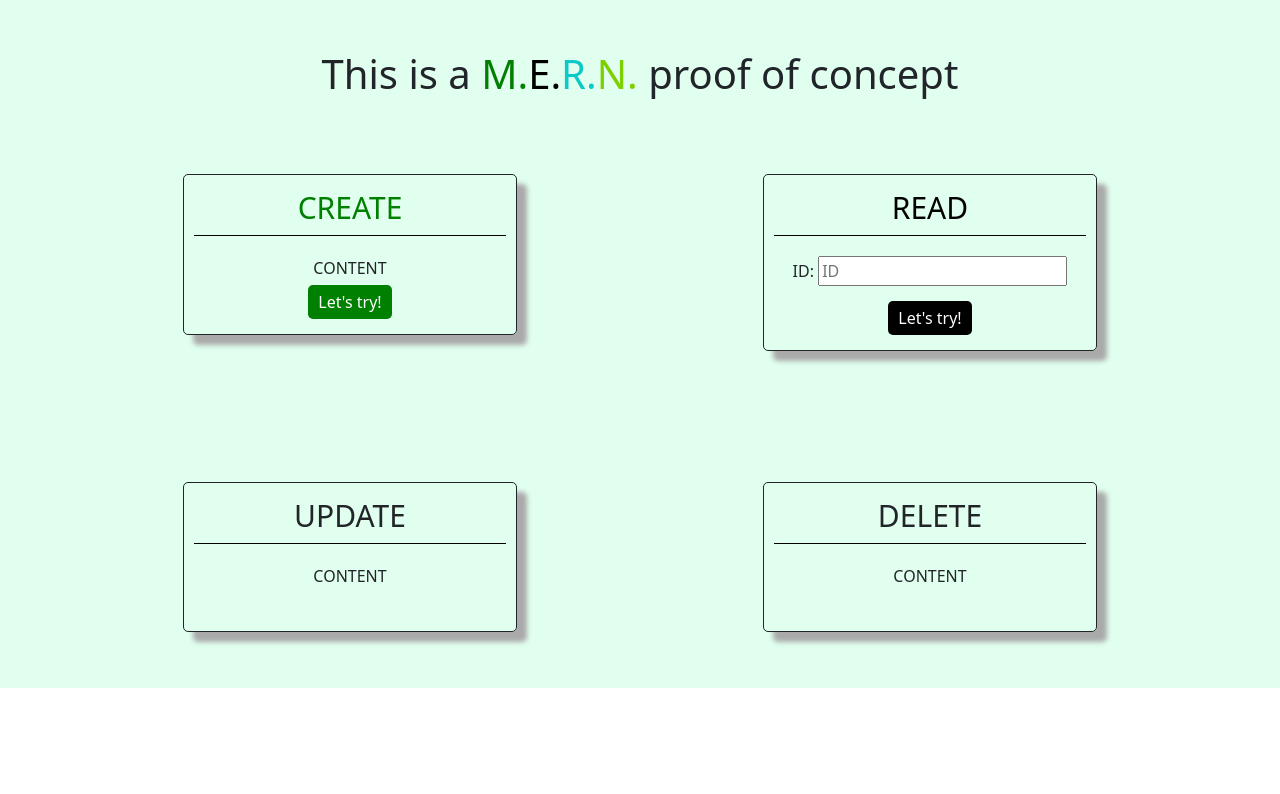
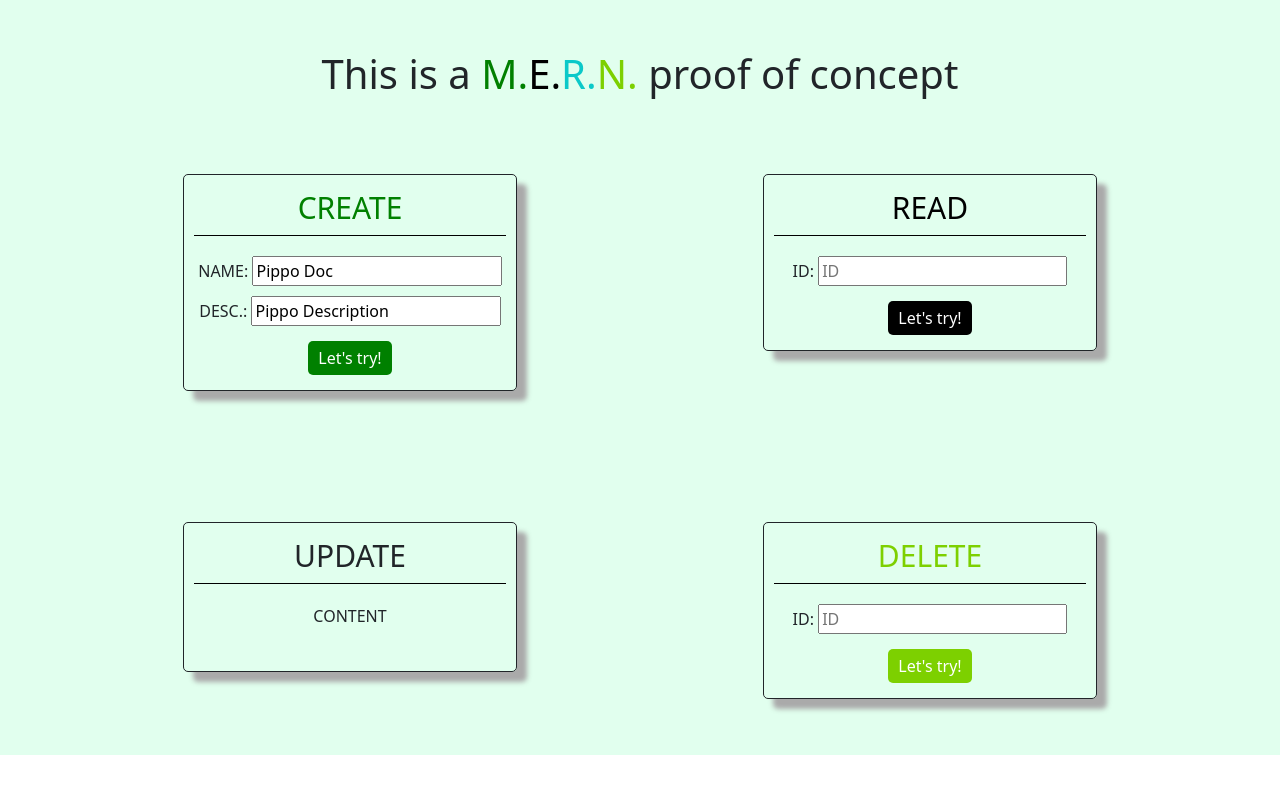
Before and after one commit to DoctorVella/ReactAppDeploy, a React (Create React App) app in the folder react-app-deploy/: page /ReactAppDeploy/home in a window 1280 px wide. Shown: the top 794 px of the page. Built offline with nearby package versions, Linux system fonts and the light colour scheme.

Commit message:
More improvements

```diff
--- a/react-app-deploy/src/components/CreateCard/CreateCard.js
+++ b/react-app-deploy/src/components/CreateCard/CreateCard.js
@@ -1,13 +1,20 @@
-import React, { useState, useContext } from 'react';
+import React, { useContext } from 'react';
 import { AppContext } from '../../contexts/AppContext';
 import Swal from "sweetalert2";
 import Card from '../Card/Card';
 import './CreateCard.css';
+import { ErrorMessage, Field, Form, Formik } from 'formik';
+import * as Yup from "yup";
 
 const CreateCard = ({ setDefaultId }) => {
     const { axiosInstance, setLoading } = useContext(AppContext);
 
-    const handleSubmit = async () => {
+    let initValues = {
+        name: "Pippo Doc",
+        description: "Pippo Description"
+    }
+
+    const handleSubmit = async (values) => {
         try {
             setLoading(true)
             const res = await axiosInstance({
@@ -17,13 +24,7 @@ const CreateCard = ({ setDefaultId }) => {
                     db: 'sample_analytics',
                     collection: 'accounts'
                 },
-                data: {
-                    "account_id": 10,
-                    "limit": 10,
-                    "products": [
-                        "string"
-                    ]
-                }
+                data: values
             })
             setLoading(false)
             setDefaultId(res?.data?.id)
@@ -34,6 +35,7 @@ const CreateCard = ({ setDefaultId }) => {
             })
         } catch (e) {
             console.error(e);
+            setLoading(false);
             Swal.fire({
                 icon: 'error',
                 title: 'Client call error'
@@ -42,8 +44,43 @@ const CreateCard = ({ setDefaultId }) => {
     }
 
     return <Card title="CREATE" titleCss="mongodbColor">
-        <div>CONTENT</div>
-        <button className='Button' style={{ backgroundColor: 'green' }} onClick={handleSubmit}>Let's try!</button>
+        <Formik
+            enableReinitialize
+            initialValues={initValues}
+            validationSchema={Yup.object({
+                name: Yup.string().required("Name required!"),
+                description: Yup.string().required("Description required!")
+            })}
+              onSubmit={(values, { setSubmitting, resetForm }) => {
+                handleSubmit(values);
+                resetForm(initValues)
+                setSubmitting(false);
+              }}
+        >
+            <Form>
+                <div>
+                    <span>NAME: </span>
+                    <Field
+                        type="text"
+                        name="name"
+                        className="Field"
+                        placeholder="Name"
+                    />
+                    <ErrorMessage render={msg => <div style={{ color: "red" }}>{msg}</div>} name="name" />
+                </div>
+                <div>
+                    <span>DESC.: </span>
+                    <Field
+                        type="text"
+                        name="description"
+                        className="Field"
+                        placeholder="Description"
+                    />
+                    <ErrorMessage render={msg => <div style={{ color: "red" }}>{msg}</div>} name="description" />
+                </div>
+                <button className='Button bgMongodbColor' type="submit">Let's try!</button>
+            </Form>
+        </Formik>
     </Card>
 }
 
--- /dev/null
+++ b/react-app-deploy/src/components/DeleteCard/DeleteCard.js
@@ -0,0 +1,79 @@
+import React, { useContext } from 'react';
+import { AppContext } from '../../contexts/AppContext';
+import Card from '../Card/Card';
+import Swal from "sweetalert2";
+import { ErrorMessage, Field, Form, Formik } from "formik";
+import * as Yup from "yup";
+import './DeleteCard.css';
+
+const DeleteCard = ({defaultId,setDefaultId}) => {
+    const { axiosInstance, setLoading } = useContext(AppContext);
+
+    let initValues = {
+        id: defaultId
+    }
+
+    const handleSubmit = async (values) => {
+        try {
+            setLoading(true)
+            const res = await axiosInstance({
+                method: 'DELETE',
+                url: '/delete/' + values.id,
+                params: {
+                    db: 'sample_analytics',
+                    collection: 'accounts'
+                }
+            })
+            setLoading(false)
+            setDefaultId("")
+            Swal.fire({
+                icon: 'success',
+                title: 'Item deleted',
+                text: "Deletion result: " + JSON.stringify(res?.data)
+            })
+        } catch (e) {
+            console.error(e);
+            setLoading(false);
+            Swal.fire({
+                icon: 'error',
+                title: 'Client call error'
+            })
+        }
+    }
+
+    return <Card title="DELETE" titleCss="nodeColor">
+    <Formik
+      enableReinitialize
+      initialValues={initValues}
+      validationSchema={Yup.object({
+        id: Yup.string().required("ID required!")
+      })}
+      onSubmit={(values, { setSubmitting, resetForm }) => {
+        handleSubmit(values);
+        resetForm(initValues)
+        setSubmitting(false);
+      }}
+    >
+      <Form>
+        <div>
+          <span>ID: </span>
+          <Field
+            type="text"
+            name="id"
+            className="Field"
+            placeholder="ID"
+          />
+          <ErrorMessage render={msg => <div style={{ color: "red" }}>{msg}</div>} name="id" />
+        </div>
+        <button className='Button bgNodeColor' type="submit">Let's try!</button>
+      </Form>
+    </Formik>
+  </Card>
+
+}
+
+DeleteCard.propTypes = {};
+
+DeleteCard.defaultProps = {};
+
+export default DeleteCard;
--- a/react-app-deploy/src/components/HomePage/HomePage.css
+++ b/react-app-deploy/src/components/HomePage/HomePage.css
@@ -5,6 +5,11 @@
 
 .h1{
     padding-top: 50px;
+}
+
+.Field{
+    min-width: 80%;
+    margin-bottom: 10px;
 }
 
 .Button{
@@ -19,14 +24,30 @@
     color:green;
 }
 
+.bgMongodbColor{
+    background-color: green;
+}
+
 .nodeColor{
     color:rgb(125, 208, 0);
+}
+
+.bgNodeColor{
+    background-color: rgb(125, 208, 0);
 }
 
 .expressColor{
     color:black;
 }
 
+.bgExpressColor{
+    background-color: black;
+}
+
 .reactColor{
     color:rgb(11, 201, 201);
 }
+
+.bgReactColor{
+    background-color: rgb(11, 201, 201);
+}
--- a/react-app-deploy/src/components/HomePage/HomePage.js
+++ b/react-app-deploy/src/components/HomePage/HomePage.js
@@ -3,6 +3,7 @@ import Card from '../Card/Card';
 import './HomePage.css';
 import ReadCard from '../ReadCard/ReadCard';
 import CreateCard from '../CreateCard/CreateCard';
+import DeleteCard from '../DeleteCard/DeleteCard';
 
 const HomePage = () => {
   const [defaultId, setDefaultId] = useState();
@@ -21,7 +22,7 @@ const HomePage = () => {
         <CreateCard setDefaultId={setDefaultId} />
       </div>
       <div className='col-md-6'>
-        <ReadCard defaultId={defaultId}/>
+        <ReadCard defaultId={defaultId} />
       </div>
     </div>
     <div className='row m-5'>
@@ -31,9 +32,7 @@ const HomePage = () => {
         </Card>
       </div>
       <div className='col-md-6'>
-        <Card title="DELETE">
-          <div>CONTENT</div>
-        </Card>
+        <DeleteCard defaultId={defaultId} setDefaultId={setDefaultId} />
       </div>
     </div>
   </div>
--- a/react-app-deploy/src/components/ReadCard/ReadCard.js
+++ b/react-app-deploy/src/components/ReadCard/ReadCard.js
@@ -1,4 +1,4 @@
-import React, { useState, useContext } from 'react';
+import React, { useContext } from 'react';
 import Card from '../Card/Card';
 import Swal from "sweetalert2";
 import { AppContext } from '../../contexts/AppContext';
@@ -8,7 +8,6 @@ import './ReadCard.css';
 
 const ReadCard = ({defaultId}) => {
   const { axiosInstance,setLoading } = useContext(AppContext);
-  const [getResponse, setGetResponse] = useState();
 
   let initValues = {
     id: defaultId
@@ -26,7 +25,6 @@ const ReadCard = ({defaultId}) => {
         }
       })
       setLoading(false)
-      setGetResponse(res?.data)
       Swal.fire({
         icon: 'success',
         title: 'Item searched',
@@ -34,6 +32,7 @@ const ReadCard = ({defaultId}) => {
       })
     } catch (e) {
       console.error(e);
+      setLoading(false);
       Swal.fire({
         icon: 'error',
         title: 'Client call error'
@@ -55,7 +54,7 @@ const ReadCard = ({defaultId}) => {
       }}
     >
       <Form>
-        <div className=''>
+        <div>
           <span>ID: </span>
           <Field
             type="text"
@@ -65,7 +64,7 @@ const ReadCard = ({defaultId}) => {
           />
           <ErrorMessage render={msg => <div style={{ color: "red" }}>{msg}</div>} name="id" />
         </div>
-        <button className='Button' style={{ backgroundColor: 'black' }} type="submit">Let's try!</button>
+        <button className='Button bgExpressColor' type="submit">Let's try!</button>
       </Form>
     </Formik>
   </Card>
```
Also changed, not shown: react-app-deploy/src/components/DeleteCard/DeleteCard.css (added), react-app-deploy/src/components/UpdateCard/UpdateCard.css (added), react-app-deploy/src/components/UpdateCard/UpdateCard.js (added).
